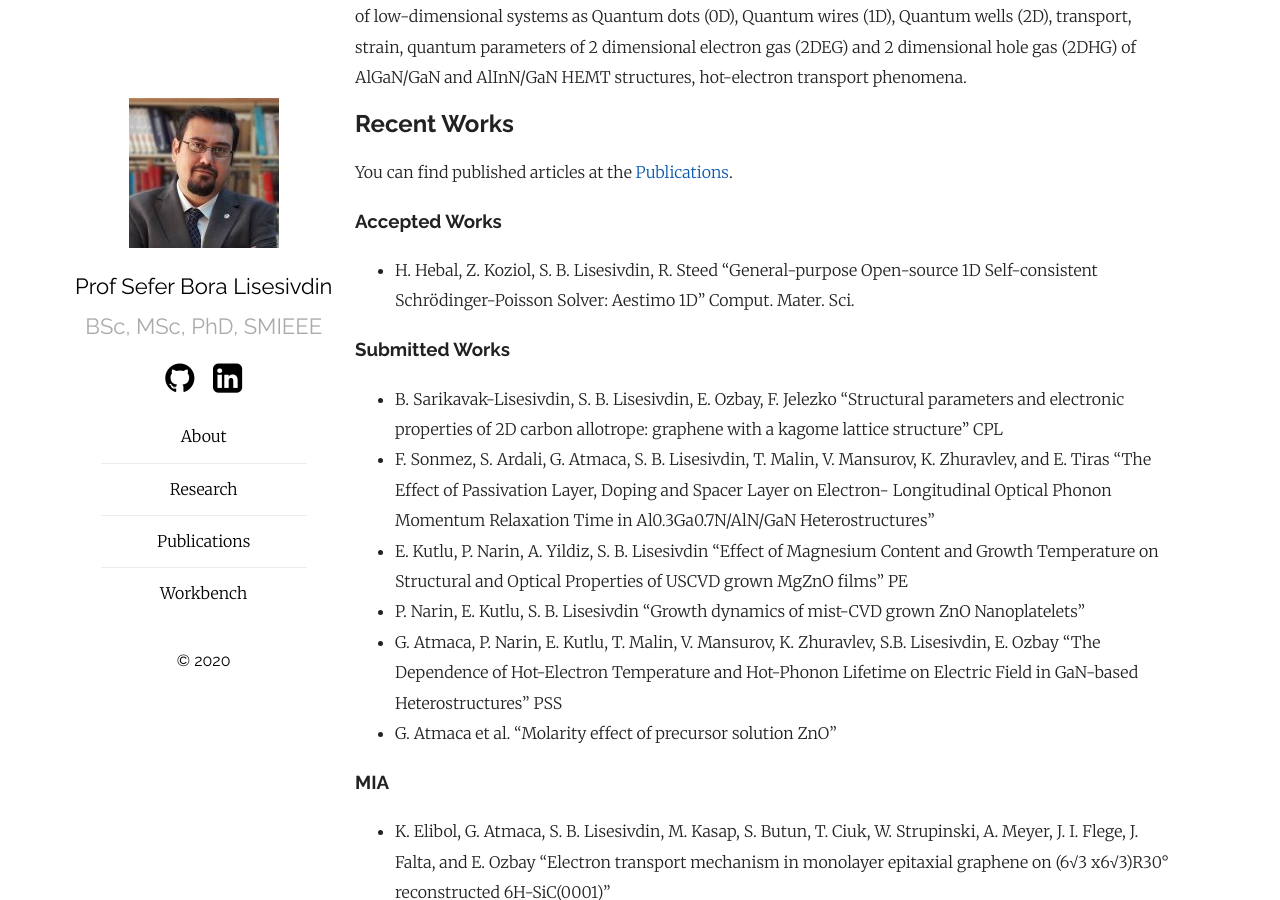
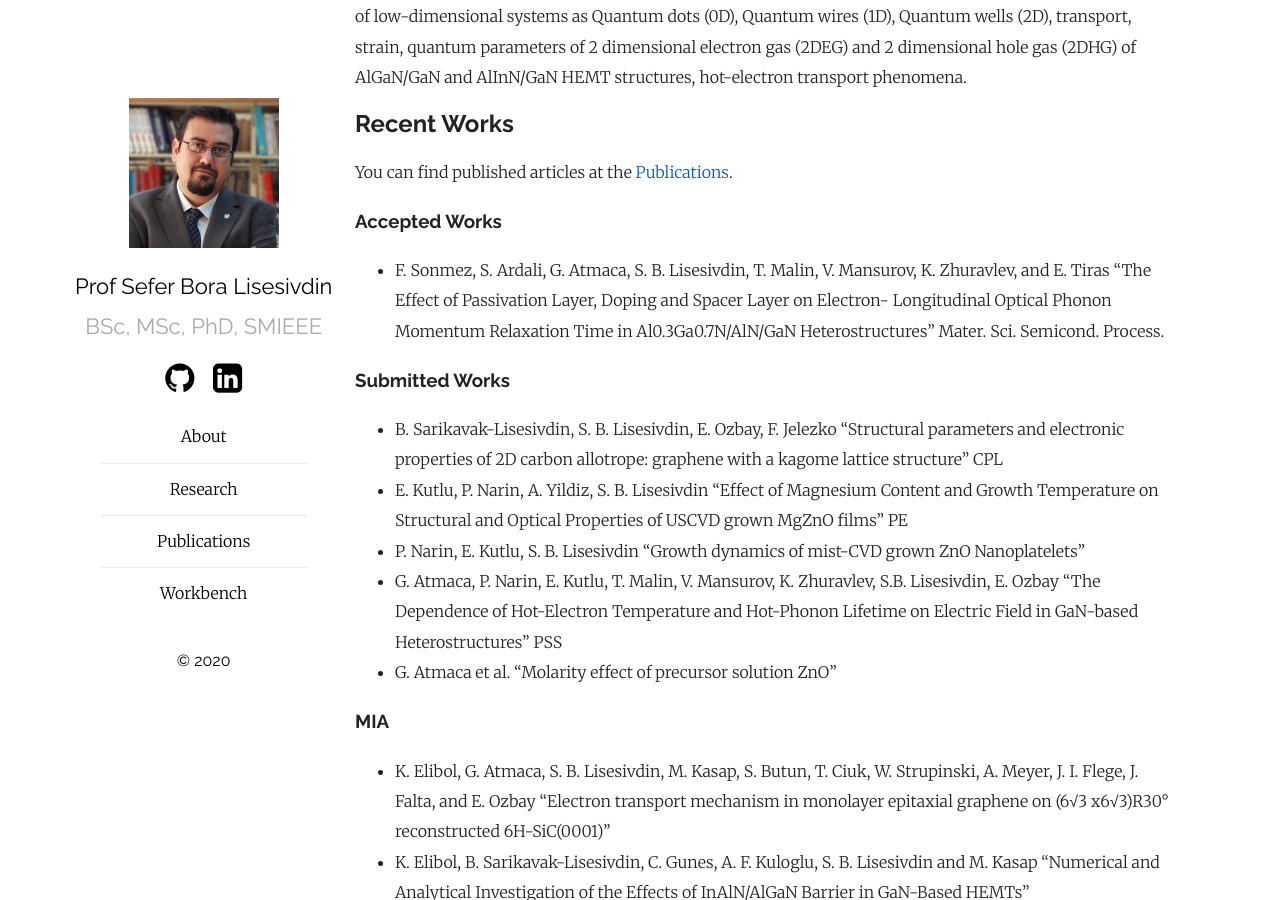
Before and after one commit to sblisesivdin/sblisesivdin.github.io, a Jekyll site: the page built from workbench.md, in a window 1280 px wide and 900 px high, scrolled down 504 px. Built offline with Jekyll 4.4.1, drawn with Linux system fonts in a browser that asks for light colours; our own code applies the rules of GitHub Pages for plain Markdown files.

Commit message:
Update workbench.md

```diff
--- a/workbench.md
+++ b/workbench.md
@@ -13,12 +13,11 @@ You can find published articles at the [Publications](publications.md).
 
 ### Accepted Works
 
-* H. Hebal, Z. Koziol, S. B. Lisesivdin, R. Steed "General-purpose Open-source 1D Self-consistent Schrödinger-Poisson Solver: Aestimo 1D" Comput. Mater. Sci.
+* F. Sonmez, S. Ardali, G. Atmaca, S. B. Lisesivdin, T. Malin, V. Mansurov, K. Zhuravlev, and E. Tiras "The Effect of Passivation Layer, Doping and Spacer Layer on Electron- Longitudinal Optical Phonon Momentum Relaxation Time in Al0.3Ga0.7N/AlN/GaN Heterostructures" Mater. Sci. Semicond. Process.
 
 ### Submitted Works
 
 * B. Sarikavak-Lisesivdin, S. B. Lisesivdin, E. Ozbay, F. Jelezko "Structural parameters and electronic properties of 2D carbon allotrope: graphene with a kagome lattice structure" CPL
-* F. Sonmez, S. Ardali, G. Atmaca, S. B. Lisesivdin, T. Malin, V. Mansurov, K. Zhuravlev, and E. Tiras "The Effect of Passivation Layer, Doping and Spacer Layer on Electron- Longitudinal Optical Phonon Momentum Relaxation Time in Al0.3Ga0.7N/AlN/GaN Heterostructures"
 * E. Kutlu, P. Narin, A. Yildiz, S. B. Lisesivdin "Effect of Magnesium Content and Growth Temperature on Structural and Optical Properties of USCVD grown MgZnO films" PE
 * P. Narin, E. Kutlu, S. B. Lisesivdin "Growth dynamics of mist-CVD grown ZnO Nanoplatelets"
 * G. Atmaca, P. Narin, E. Kutlu, T. Malin, V. Mansurov, K. Zhuravlev, S.B. Lisesivdin, E. Ozbay "The Dependence of Hot-Electron Temperature and Hot-Phonon Lifetime on Electric Field in GaN-based Heterostructures" PSS
```
